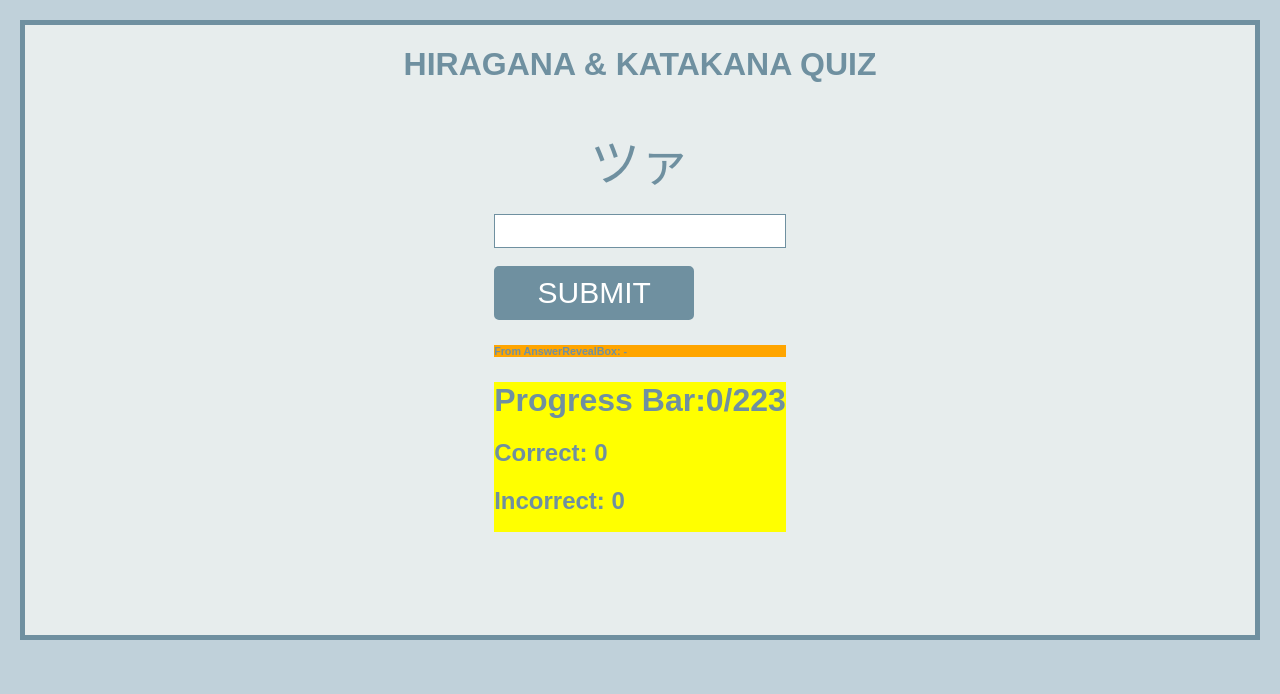
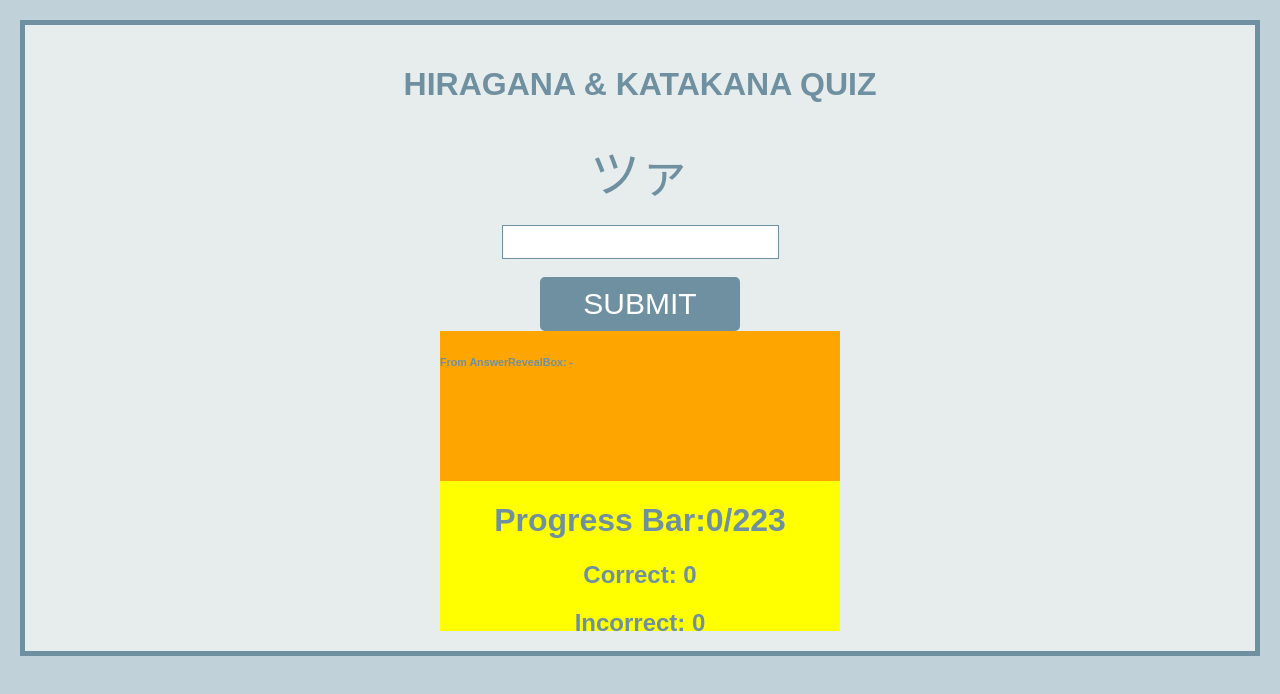
Before and after one commit to chen-jenn/hiragana-katakana, a React (Create React App) app: page / in a window 1280 px wide. Shown: the top 694 px of the page. Built offline with nearby package versions, Linux system fonts and the light colour scheme.

Commit message:
Aligning components

```diff
--- a/src/components/QuizBox.js
+++ b/src/components/QuizBox.js
@@ -75,17 +75,19 @@ class QuizBox extends Component {
   render(){
     return(
       <main className="QuizBox">
-        <div>
           <div className="display">{this.state.currentChar}</div>
           <SubmitForm handleSubmit={this.saveAnswer}/>
-          <AnswerRevealBox prevChar={this.state.prevChar} prevCharRomaji={this.state.prevCharRomaji}/>
-          {(this.state.output === "") ? ("") : (<div dangerouslySetInnerHTML={{__html: this.state.output}} />)}
+          <AnswerRevealBox
+            prevChar={this.state.prevChar}
+            prevCharRomaji={this.state.prevCharRomaji}
+            htmlOutput={this.state.output}
+          />
+          {/* {(this.state.output === "") ? ("") : (<div dangerouslySetInnerHTML={{__html: this.state.output}} />)} */}
           <ProgressBar
             numAnswered={this.state.correct + this.state.incorrect} total={Object.keys(readings).length}
             correct={this.state.correct}
             incorrect={this.state.incorrect}
           />
-        </div>
       </main>
     )
   }
--- a/src/index.scss
+++ b/src/index.scss
@@ -15,20 +15,18 @@ html, body {
   background-color: #e7eded;
   border: $dark-blue 5px solid;
   margin: 20px;
-  padding: 5px;
-  height: 600px;
+  padding: 20px;
 
   h1 {
-    margin: auto;
+    text-align: center;
   }
 
   .QuizBox{
     display: flex;
-    flex-wrap: wrap;
-    justify-content: center;
+    flex-direction: column;
+    align-items: center;
     // background-color: pink;
     margin: auto;
-    height: 500px;
     width: 600px;
 
     .display{
@@ -43,12 +41,14 @@ html, body {
     .SubmitForm{
       display: flex;
       flex-direction: column;
+      align-items: center;
 
       input[type="text"]{
         color: grey;
         border: $dark-blue solid 1px;
         font-size: 20px;
         height: 30px;
+        width: 100%;
       }
 
       input[type="submit"]{
@@ -71,11 +71,15 @@ html, body {
 
     .AnswerRevealBox{
       background-color: orange;
+      height: 150px;
+      width: 400px;
     }
 
     .ProgressBar {
       background-color: yellow;
+      text-align: center;
       height: 150px;
+      width: 400px;
     }
   }
 }
```
